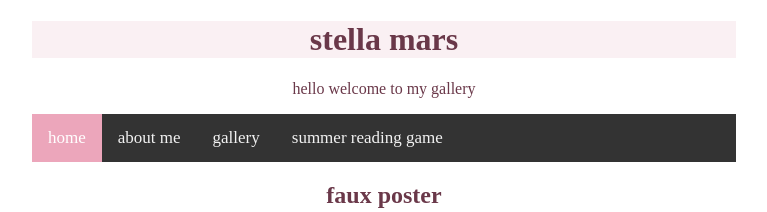
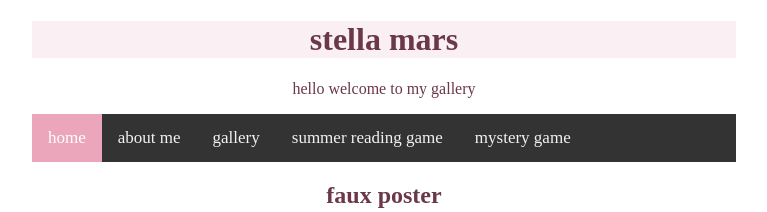
Before and after one commit to stella-mars/webportfolio, a plain HTML site: page gallery.html in a window 1280 px wide. Shown: the top 212 px of the page, without its empty margins (256-1023 px from the left). Drawn offline with Linux system fonts and the light colour scheme.

Commit message:
Add files via upload

```diff
--- a/gallery.html
+++ b/gallery.html
@@ -253,6 +253,7 @@
             <a href="aboutme.html">about me</a>
             <a href="gallery.html">gallery</a>
             <a href="summer.html">summer reading game</a>
+            <a href="SMWF.html">mystery game</a>
           </div>
 
         </body>
```
